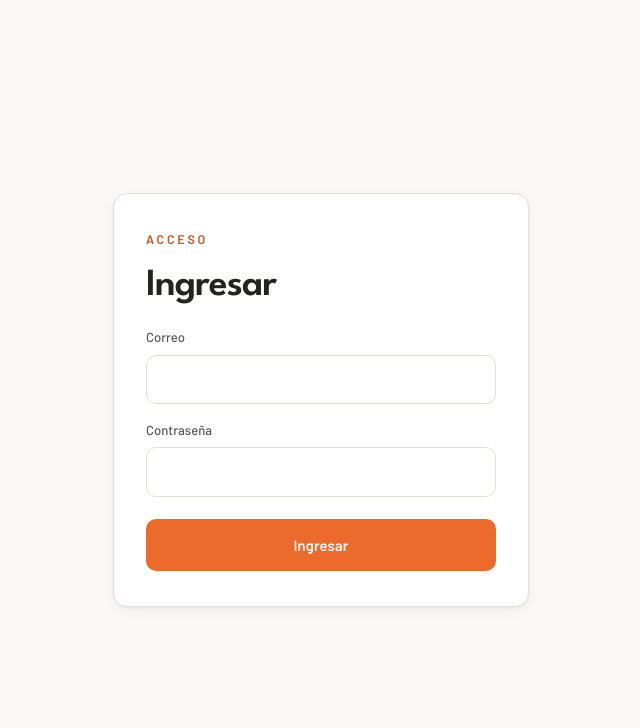
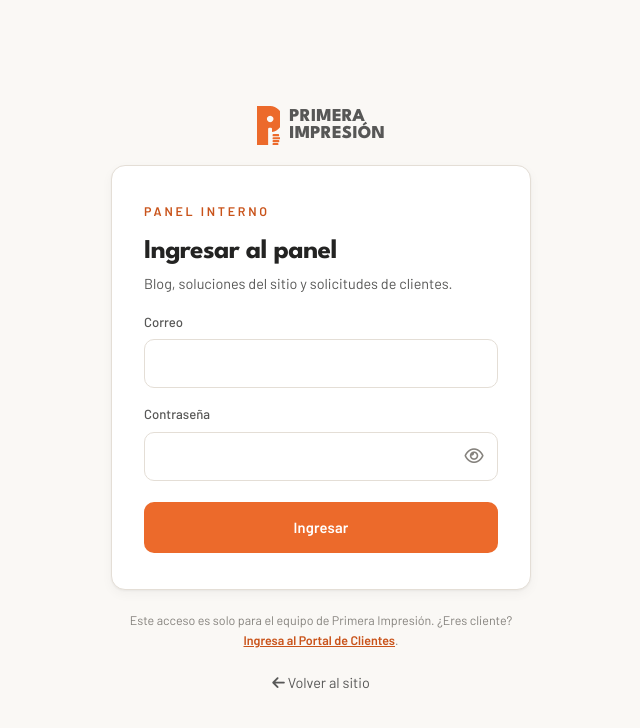
Before and after one commit to yeyodev1/primera-impresion-frontapp, a Vue app: page /admin/ingresar in a window 1280 px wide. Shown: the top 728 px of the page, without its empty margins (319-959 px from the left). Built offline with nearby package versions, Linux system fonts and the light colour scheme; no server answers.

Commit message:
feat: ingreso al panel interno
Co-Authored-By: Claude Opus 5.5 (1M context) <noreply@anthropic.com>

```diff
--- a/src/views/LoginView.vue
+++ b/src/views/LoginView.vue
@@ -1,8 +1,10 @@
 <script setup lang="ts">
 import { ref } from 'vue'
 import { useRoute, useRouter } from 'vue-router'
+import BrandMark from '@/components/brand/BrandMark.vue'
 import { useUserStore } from '@/stores/user'
 import { useToastStore } from '@/stores/toast'
+import { site } from '@/config/site'
 import type { ApiError } from '@/types'
 
 const route = useRoute()
@@ -12,17 +14,28 @@ const toast = useToastStore()
 
 const email = ref('')
 const password = ref('')
+const showPassword = ref(false)
 const loading = ref(false)
 const error = ref('')
+
+// Solo rutas internas del panel: un ?next= externo no debe sacar al usuario del sitio.
+function nextPath(): string {
+  const next = route.query.next
+  return typeof next === 'string' && next.startsWith('/admin') ? next : '/admin'
+}
 
 async function submit() {
   error.value = ''
   loading.value = true
   try {
     const user = await userStore.login(email.value.trim(), password.value)
+    if (user.accountType !== 'admin') {
+      userStore.clear()
+      error.value = 'Esta cuenta no tiene acceso al panel. Si eres cliente, ingresa al Portal.'
+      return
+    }
     toast.success(`Hola, ${user.name || user.email}`)
-    const next = typeof route.query.next === 'string' ? route.query.next : '/cuenta'
-    router.replace(next)
+    router.replace(nextPath())
   } catch (e) {
     error.value = (e as ApiError).message
   } finally {
@@ -33,22 +46,41 @@ async function submit() {
 
 <template>
   <section class="login">
+    <BrandMark class="login__brand" />
+
     <form class="login__card" @submit.prevent="submit">
-      <p class="login__eyebrow">Acceso</p>
-      <h1 class="login__title">Ingresar</h1>
+      <p class="login__eyebrow">Panel interno</p>
+      <h1 class="login__title">Ingresar al panel</h1>
+      <p class="login__lead">Blog, soluciones del sitio y solicitudes de clientes.</p>
 
-      <div class="login__field">
+      <div>
         <label for="email">Correo</label>
-        <input id="email" v-model="email" type="email" autocomplete="email" required />
+        <input id="email" v-model="email" type="email" autocomplete="username" required />
       </div>
 
-      <div class="login__field">
+      <div>
         <label for="password">Contraseña</label>
-        <input id="password" v-model="password" type="password" autocomplete="current-password" required />
+        <div class="login__password">
+          <input
+            id="password"
+            v-model="password"
+            :type="showPassword ? 'text' : 'password'"
+            autocomplete="current-password"
+            required
+          />
+          <button
+            type="button"
+            class="login__eye"
+            :aria-label="showPassword ? 'Ocultar contraseña' : 'Mostrar contraseña'"
+            @click="showPassword = !showPassword"
+          >
+            <i :class="showPassword ? 'fa-regular fa-eye-slash' : 'fa-regular fa-eye'"></i>
+          </button>
+        </div>
       </div>
 
       <Transition name="rise">
-        <p v-if="error" class="login__error">
+        <p v-if="error" class="login__error" role="alert">
           <i class="fa-solid fa-circle-exclamation"></i> {{ error }}
         </p>
       </Transition>
@@ -58,21 +90,37 @@ async function submit() {
         {{ loading ? 'Ingresando…' : 'Ingresar' }}
       </button>
     </form>
+
+    <p class="login__note">
+      Este acceso es solo para el equipo de {{ site.name }}. ¿Eres cliente?
+      <a :href="site.portalUrl" target="_blank" rel="noopener">Ingresa al Portal de Clientes</a>.
+    </p>
+    <RouterLink to="/" class="login__back"
+      ><i class="fa-solid fa-arrow-left"></i> Volver al sitio</RouterLink
+    >
   </section>
 </template>
 
 <style scoped lang="scss">
 .login {
-  @include container(480px);
-  @include flex(column, stretch, center);
-  flex: 1;
-  padding-block: $space-xl;
+  @include flex(column, stretch, flex-start, 1.25rem);
+  width: 100%;
+  max-width: 420px;
+
+  &__brand {
+    align-self: center;
+    font-size: 1.05rem;
+  }
 
   &__card {
     @include card;
     @include flex(column, stretch, flex-start, 1rem);
-    padding: 2.2rem 2rem;
+    padding: 1.6rem 1.25rem;
     box-shadow: $shadow-sm;
+
+    @include from('sm') {
+      padding: 2.2rem 2rem;
+    }
   }
 
   &__eyebrow {
@@ -80,21 +128,75 @@ async function submit() {
   }
 
   &__title {
-    @include display($display-sm, 600);
-    margin-bottom: 0.4rem;
+    @include display($text-xl, 700);
+  }
+
+  &__lead {
+    margin-top: -0.6rem;
+    font-size: $text-sm;
+    color: $ink-soft;
+  }
+
+  &__password {
+    position: relative;
+
+    input {
+      padding-right: 3rem;
+    }
+  }
+
+  &__eye {
+    position: absolute;
+    top: 50%;
+    right: 0.25rem;
+    transform: translateY(-50%);
+    width: 40px;
+    height: 40px;
+    border-radius: $radius-sm;
+    color: $ink-muted;
+
+    &:hover {
+      color: $ink;
+    }
   }
 
   &__error {
-    @include flex(row, center, flex-start, 0.5rem);
+    @include flex(row, flex-start, flex-start, 0.5rem);
     font-size: $text-sm;
     color: $danger;
     background: $danger-bg;
     padding: 0.7rem 0.9rem;
     border-radius: $radius-sm;
+
+    i {
+      margin-top: 0.3em;
+    }
   }
 
   &__submit {
-    margin-top: 0.4rem;
+    margin-top: 0.3rem;
+  }
+
+  &__note {
+    font-size: $text-xs;
+    color: $ink-muted;
+    text-align: center;
+
+    a {
+      color: $accent-deep;
+      font-weight: 600;
+      text-decoration: underline;
+    }
+  }
+
+  &__back {
+    align-self: center;
+    font-size: $text-sm;
+    color: $ink-soft;
+
+    &:hover {
+      color: $ink;
+    }
   }
 }
 </style>
```
